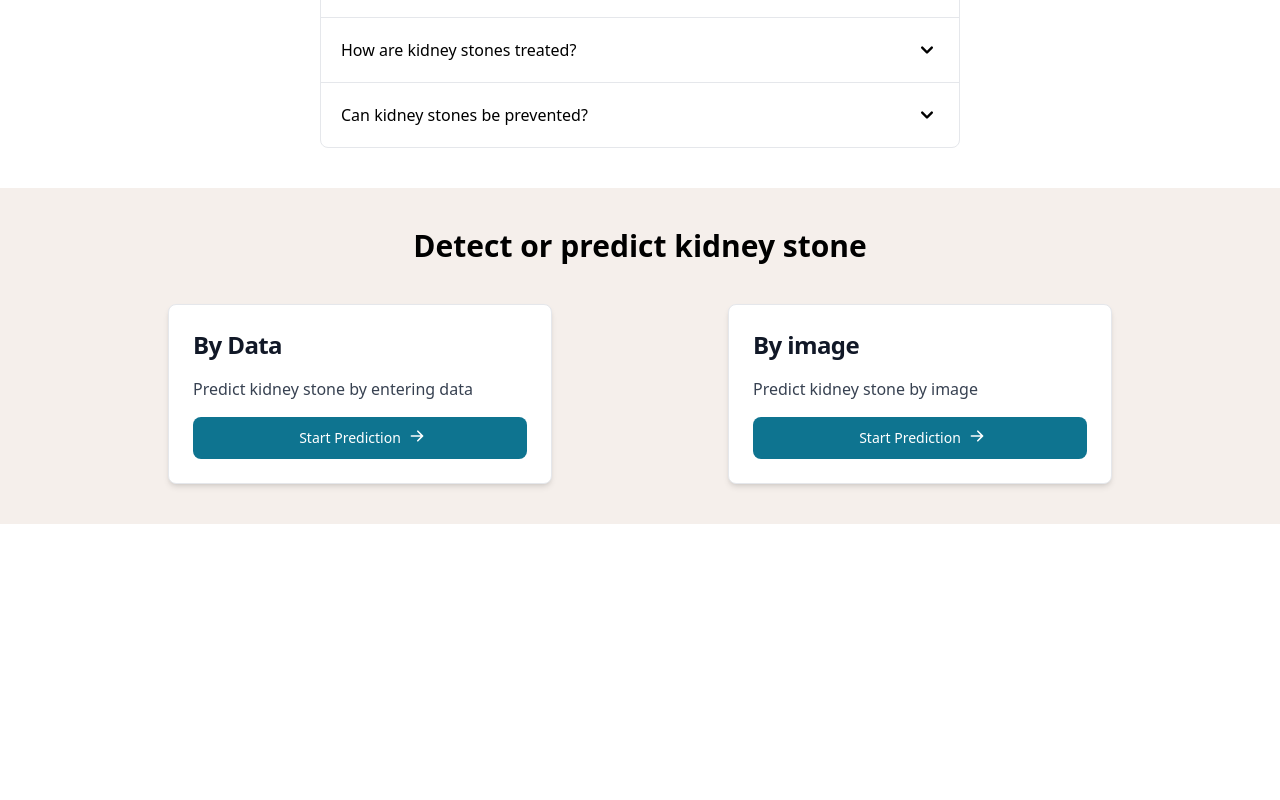
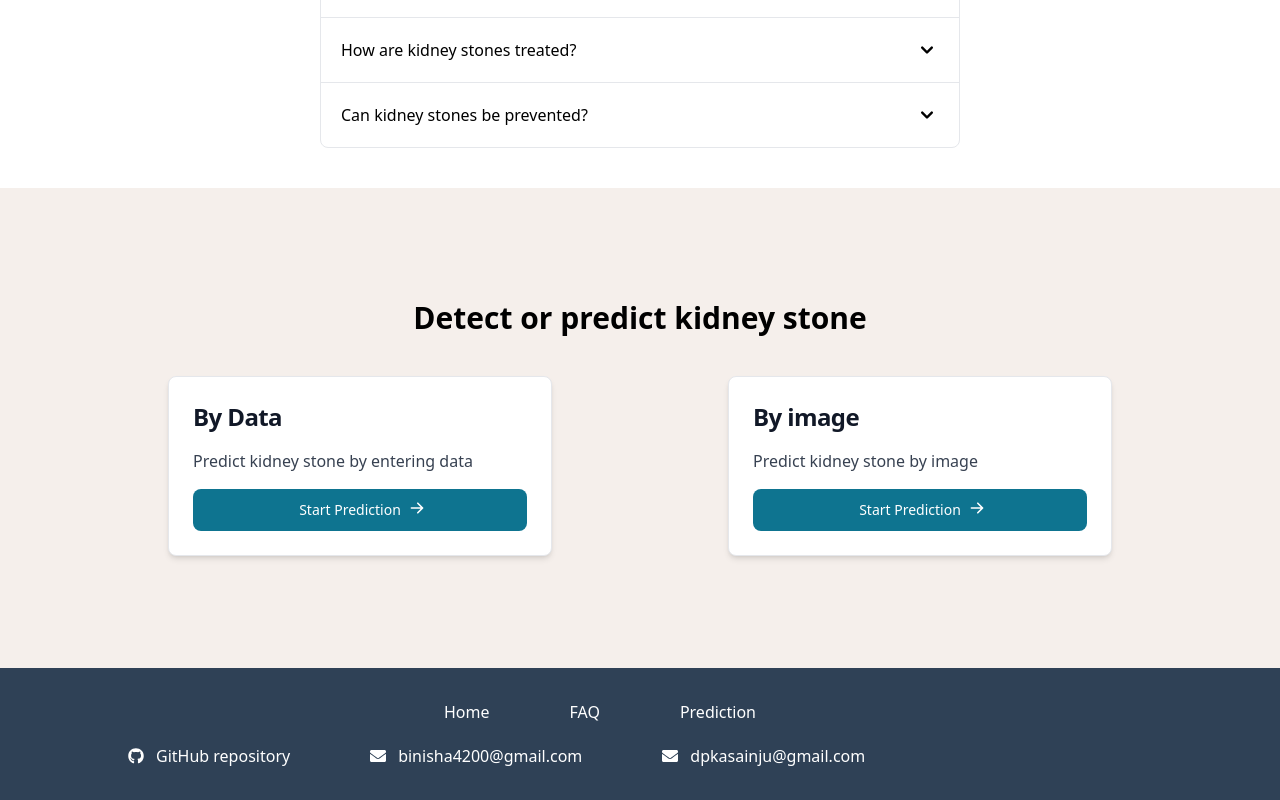
Before and after one commit to deepikasainju/Kidney-stone-prediction, a React (Vite) app in the folder frontend main/: page /HomeScreen in a window 1280 px wide. Shown: the part 1178-1978 px from the top of the page. Before the commit the page ends 1702 px from the top, so only its background shows below. Built offline with nearby package versions, Linux system fonts and the light colour scheme.

Commit message:
footer added and navigation fixed

```diff
--- a/frontend main/src/components/Footer.tsx
+++ b/frontend main/src/components/Footer.tsx
@@ -1,7 +1,46 @@
-import React from "react";
-
+import { FaGithub, FaEnvelope } from "react-icons/fa";
 function Footer() {
-  return <div>Footer</div>;
+  return (
+    <footer className="bg-secondaryAccent">
+      <div className="lg:mx-32  py-8">
+        <ul className="flex flex-wrap justify-center items-center  text-white">
+          <li>
+            <a href="/" className="mr-8 hover:underline md:mr-20 ">
+              Home
+            </a>
+          </li>
+          <li>
+            <a href="#faq" className="mr-4 hover:underline md:mr-20">
+              FAQ
+            </a>
+          </li>
+          <li>
+            <a href="#prediction" className="mr-4 hover:underline md:mr-20 ">
+              Prediction
+            </a>
+          </li>
+        </ul>
+        <div className="flex justify-start items-center pt-5">
+          <a
+            href="https://github.com/deepikasainju/Kidney-stone-prediction"
+            target="_blank"
+            rel="noopener noreferrer"
+            className="flex items-center mr-4 hover:underline md:mr-20 text-white"
+          >
+            <FaGithub className="mr-3" /> GitHub repository
+          </a>
+          <div className="flex items-center  mr-4 hover:underline md:mr-20">
+            <FaEnvelope className="mr-3  text-white " />
+            <span className="text-white">binisha4200@gmail.com</span>
+          </div>
+          <div className="flex items-center  mr-4 hover:underline md:mr-20">
+            <FaEnvelope className="mr-3  text-white " />
+            <span className="text-white">dpkasainju@gmail.com</span>
+          </div>
+        </div>
+      </div>
+    </footer>
+  );
 }
 
 export default Footer;
--- a/frontend main/src/components/HomeScreen.tsx
+++ b/frontend main/src/components/HomeScreen.tsx
@@ -1,15 +1,17 @@
 import Faq from "./Faq";
+import Footer from "./Footer";
 import HeroSection from "./HeroSection";
 import Navigation from "./Navigation";
 import StoneDetect from "./StoneDetect";
 
 export function HomeScreen() {
   return (
-    <div className="">
+    <div>
       <Navigation />
       <HeroSection />
       <Faq />
       <StoneDetect />
+      <Footer />
     </div>
   );
 }
--- a/frontend main/src/components/Navigation.tsx
+++ b/frontend main/src/components/Navigation.tsx
@@ -3,33 +3,48 @@ import { useNavigate } from "react-router-dom";
 
 const Navigation = () => {
   const navigate = useNavigate();
-  const handleNaviagteHome = () => {
-    navigate("/HomeScreen", { replace: true });
-  };
 
-  const handleNaviagteSignout = () => {
-    navigate("/Login", { replace: true });
+  const handleNavigateToSection = (path, sectionId) => {
+    navigate(path, { replace: true });
+
+    setTimeout(() => {
+      const section = document.getElementById(sectionId);
+      if (section) {
+        section.scrollIntoView({ behavior: "smooth" });
+      }
+    }, 100);
   };
 
   return (
-    <div className="bg-primary  sticky">
+    <div className="bg-primary sticky">
       <Navbar fluid rounded className="lg:mx-32 bg-primary">
-        <Navbar.Brand href="/">
+        <Navbar.Brand onClick={() => handleNavigateToSection("/", "home")}>
           <span className="self-center text-xl font-semibold dark:text-white">
             Stone Detector
           </span>
         </Navbar.Brand>
         <div className="flex md:order-2">
-          <Button onClick={handleNaviagteSignout}>Sign Out</Button>
+          <Button onClick={() => navigate("/Login")}>Sign Out</Button>
           <Navbar.Toggle />
         </div>
         <Navbar.Collapse>
-          <Navbar.Link href="" active onClick={handleNaviagteHome}>
+          <Navbar.Link
+            onClick={() => handleNavigateToSection("/", "home")}
+            active
+          >
             Home
           </Navbar.Link>
-          <Navbar.Link href="#prediction">Prediction</Navbar.Link>
-          <Navbar.Link href="#faq">FAQ</Navbar.Link>
-          <Navbar.Link href="#">Contact</Navbar.Link>
+          <Navbar.Link
+            onClick={() => handleNavigateToSection("/", "prediction")}
+          >
+            Prediction
+          </Navbar.Link>
+          <Navbar.Link onClick={() => handleNavigateToSection("/", "faq")}>
+            FAQ
+          </Navbar.Link>
+          <Navbar.Link onClick={() => handleNavigateToSection("/", "contact")}>
+            Contact
+          </Navbar.Link>
         </Navbar.Collapse>
       </Navbar>
     </div>
--- a/frontend main/src/components/StoneDetect.tsx
+++ b/frontend main/src/components/StoneDetect.tsx
@@ -11,7 +11,10 @@ const StoneDetect = () => {
   };
   return (
     <div className="bg-secondary">
-      <div id="prediction" className="flex flex-col lg:mx-20  mt-10 py-10 ">
+      <div
+        id="prediction"
+        className="flex flex-col lg:mx-20  mt-10 py-10 lg:py-28 "
+      >
         <h2 className="lg:text-3xl text-2xl font-bold  text-center ">
           Detect or predict kidney stone
         </h2>
```
Also changed, not shown: 1 other file (tests, documents, lock files or other folders).
